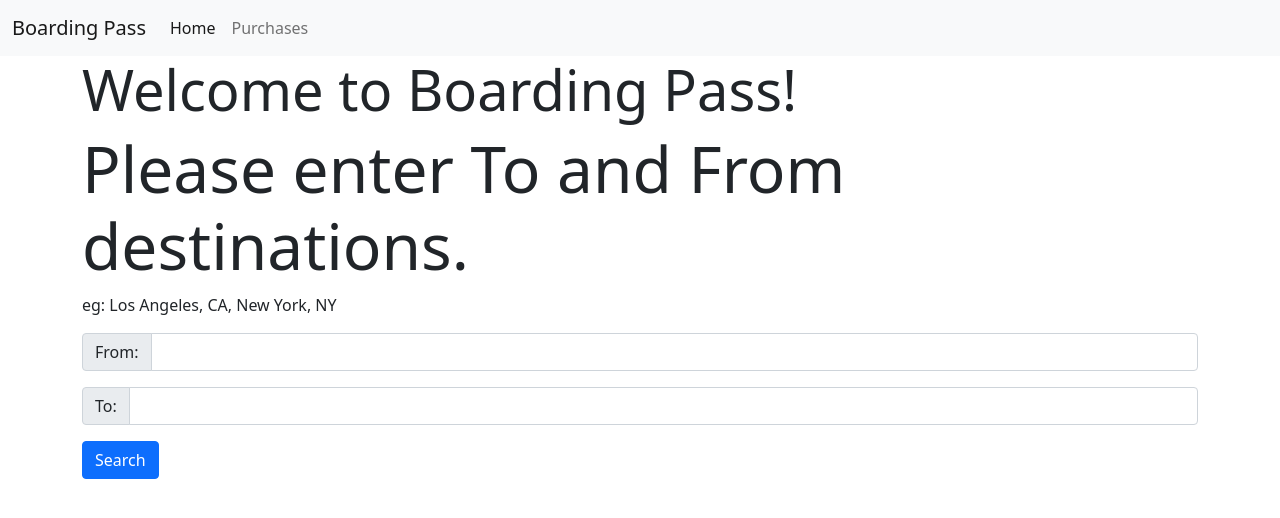
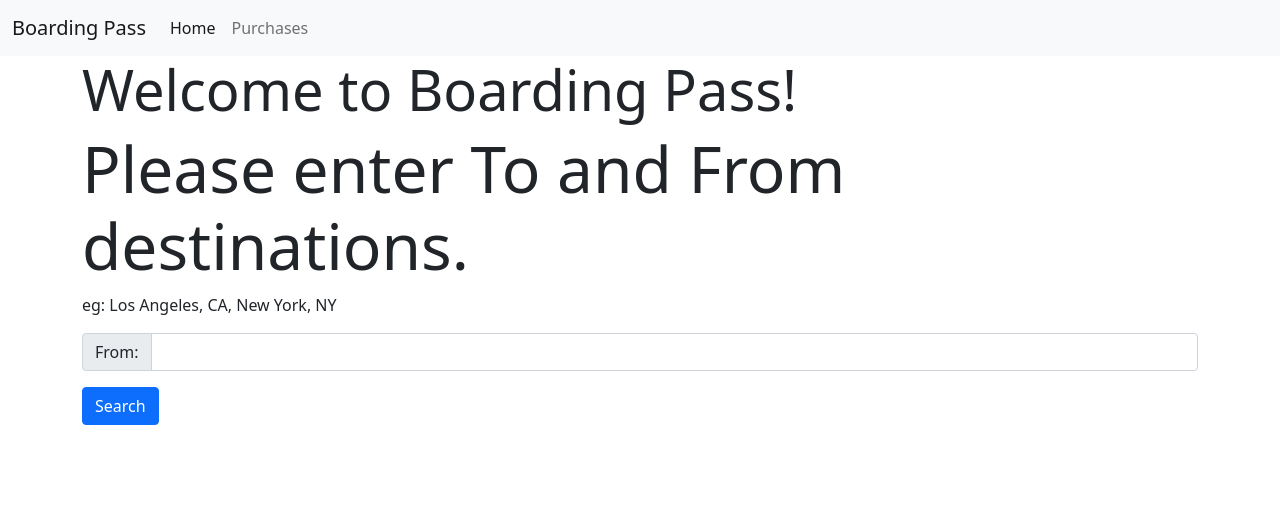
Before and after one commit to mmaganin/BoardingPassProject, a React (Create React App) app in the folder Frontend/boardingpassfrontend/: page / in a window 1280 px wide. Shown: the top 518 px of the page. Built offline with nearby package versions, Linux system fonts and the light colour scheme.

Commit message:
Update form
Remove To input.

```diff
--- a/Frontend/boardingpassfrontend/src/Views/Welcome.js
+++ b/Frontend/boardingpassfrontend/src/Views/Welcome.js
@@ -1,5 +1,4 @@
 import React from "react";
-import { Link} from "react-router-dom"
 import SearchButton from "../Buttons/SearchButton";
 
 const Welcome = () => {
@@ -20,17 +19,6 @@ const Welcome = () => {
       aria-describedby="inputGroup-sizing-default"
      ></input>
     </div>
-    <div class="search-form input-group mb-3">
-     <span class="input-group-text" id="inputGroup-sizing-default">
-      To:
-     </span>
-     <input
-      type="text"
-      class="form-control"
-      aria-label="Sizing example input"
-      aria-describedby="inputGroup-sizing-default"
-     ></input>
-    </div>
     <SearchButton />
    </div>
   </div>
```
